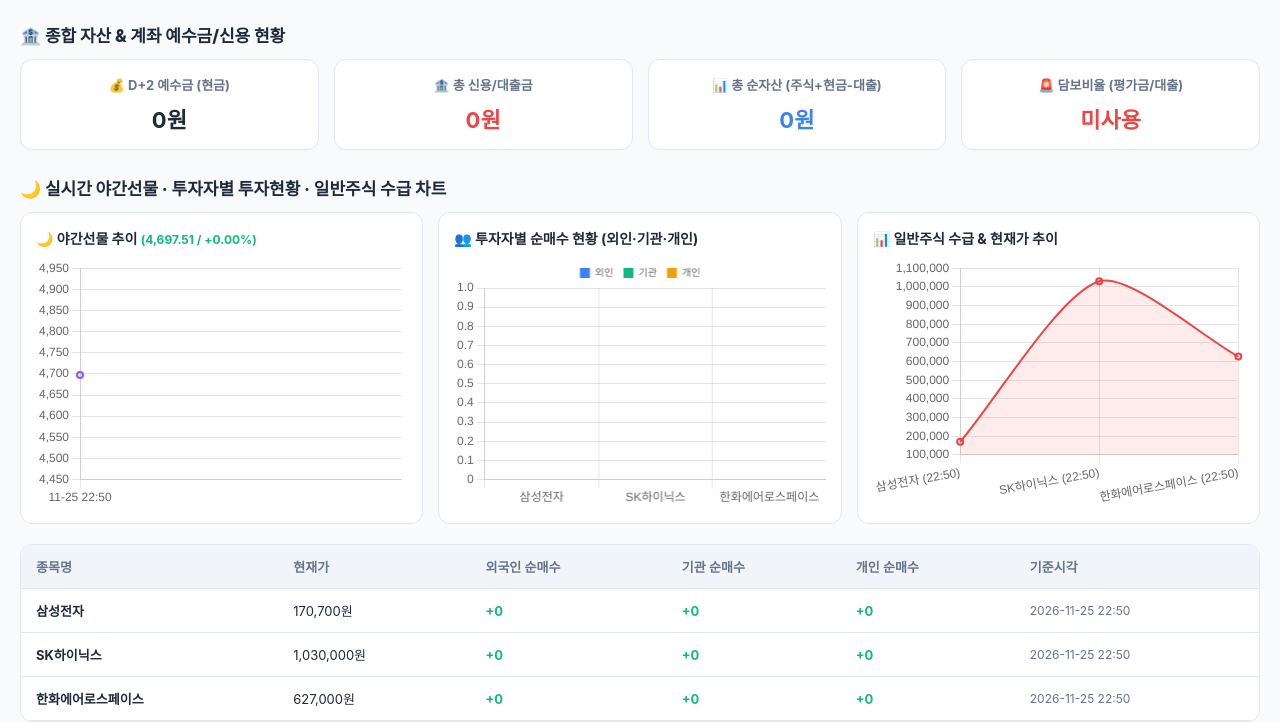
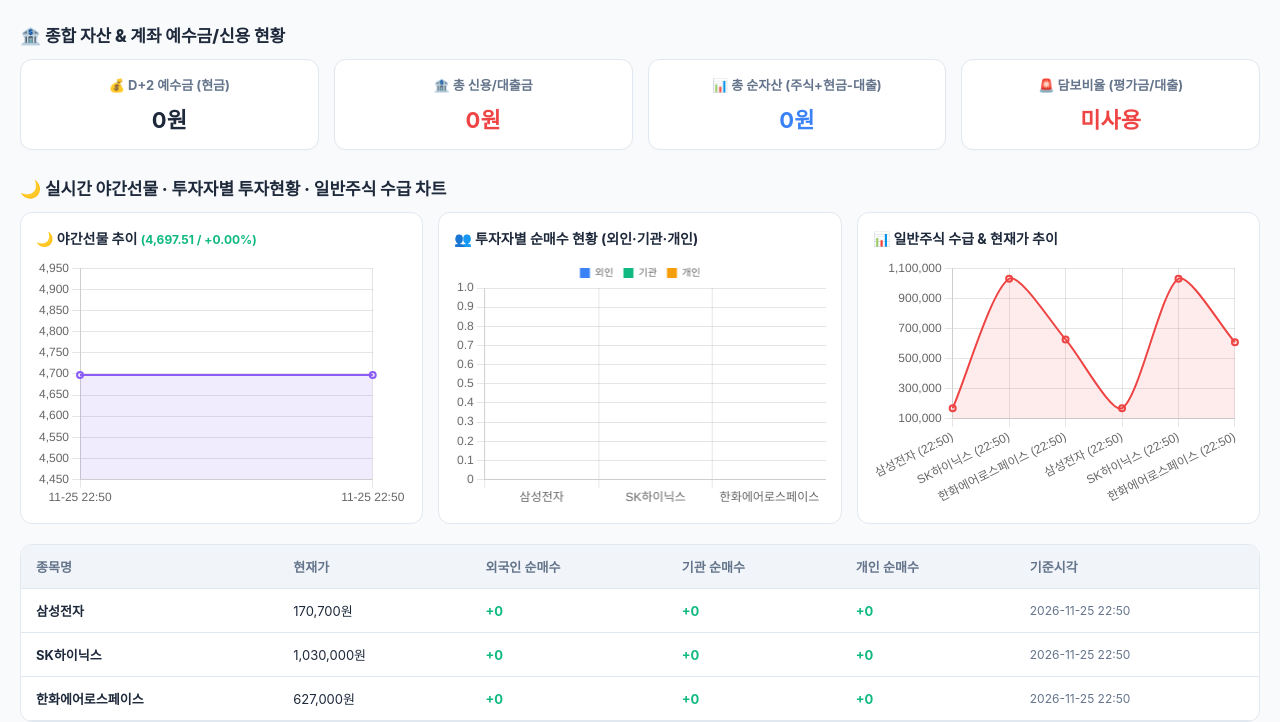
Before and after one commit to zzing0401-ops/inverstor, a plain HTML site: page index.html in a window 1280 px wide. Shown: the part 91-813 px from the top of the page. Drawn offline with nearby package versions, Linux system fonts and the light colour scheme.

Commit message:
Update live quant dashboard with Kiwoom supply & night futures

```diff
--- a/index.html
+++ b/index.html
@@ -102,8 +102,8 @@
             const histDataRaw = [];
             const realizedDataRaw = [];
             const portData = [];
-            const nfDataRaw = [{"id": 1, "recorded_at": "2026-11-25 22:50", "label": "KOSPI200/선물연계 (22:50)", "index_val": 4697.51, "change_val": 0.0, "change_pct": 0.0}];
-            const supplyDataRaw = [{"id": 1, "recorded_at": "2026-11-25 22:50", "stock": "삼성전자", "price": 170700.0, "foreign_net": 0.0, "inst_net": 0.0, "indiv_net": 0.0, "source": "키움Opt10059"}, {"id": 2, "recorded_at": "2026-11-25 22:50", "stock": "SK하이닉스", "price": 1030000.0, "foreign_net": 0.0, "inst_net": 0.0, "indiv_net": 0.0, "source": "키움Opt10059"}, {"id": 3, "recorded_at": "2026-11-25 22:50", "stock": "한화에어로스페이스", "price": 627000.0, "foreign_net": 0.0, "inst_net": 0.0, "indiv_net": 0.0, "source": "키움Opt10059"}];
+            const nfDataRaw = [{"id": 1, "recorded_at": "2026-11-25 22:50", "label": "KOSPI200/선물연계 (22:50)", "index_val": 4697.51, "change_val": 0.0, "change_pct": 0.0}, {"id": 2, "recorded_at": "2026-11-25 22:50", "label": "KOSPI200/선물연계 (22:50)", "index_val": 4697.51, "change_val": 0.0, "change_pct": 0.0}];
+            const supplyDataRaw = [{"id": 1, "recorded_at": "2026-11-25 22:50", "stock": "삼성전자", "price": 170700.0, "foreign_net": 0.0, "inst_net": 0.0, "indiv_net": 0.0, "source": "키움Opt10059"}, {"id": 2, "recorded_at": "2026-11-25 22:50", "stock": "SK하이닉스", "price": 1030000.0, "foreign_net": 0.0, "inst_net": 0.0, "indiv_net": 0.0, "source": "키움Opt10059"}, {"id": 3, "recorded_at": "2026-11-25 22:50", "stock": "한화에어로스페이스", "price": 627000.0, "foreign_net": 0.0, "inst_net": 0.0, "indiv_net": 0.0, "source": "키움Opt10059"}, {"id": 4, "recorded_at": "2026-11-25 22:50", "stock": "삼성전자", "price": 170700.0, "foreign_net": 0.0, "inst_net": 0.0, "indiv_net": 0.0, "source": "키움Opt10059"}, {"id": 5, "recorded_at": "2026-11-25 22:50", "stock": "SK하이닉스", "price": 1030000.0, "foreign_net": 0.0, "inst_net": 0.0, "indiv_net": 0.0, "source": "키움Opt10059"}, {"id": 6, "recorded_at": "2026-11-25 22:50", "stock": "한화에어로스페이스", "price": 608000.0, "foreign_net": 0.0, "inst_net": 0.0, "indiv_net": 0.0, "source": "키움Opt10059"}];
 
             let mainAssetChart, nightFuturesChart, investorFlowChart, stockSupplyChart;
             const intFmt = new Intl.NumberFormat('ko-KR');
```
